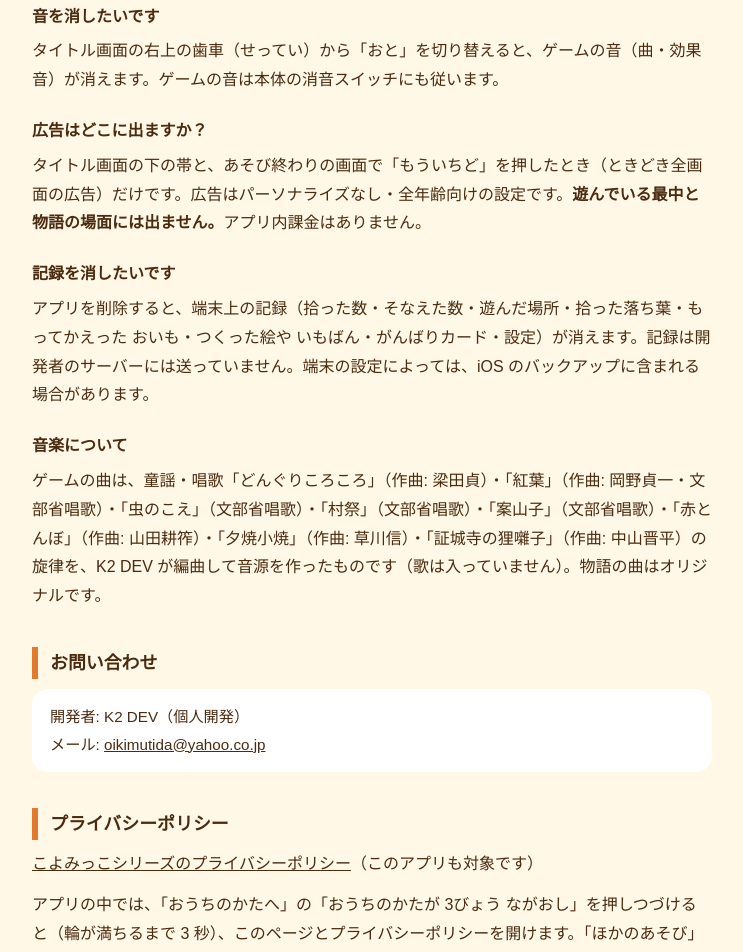
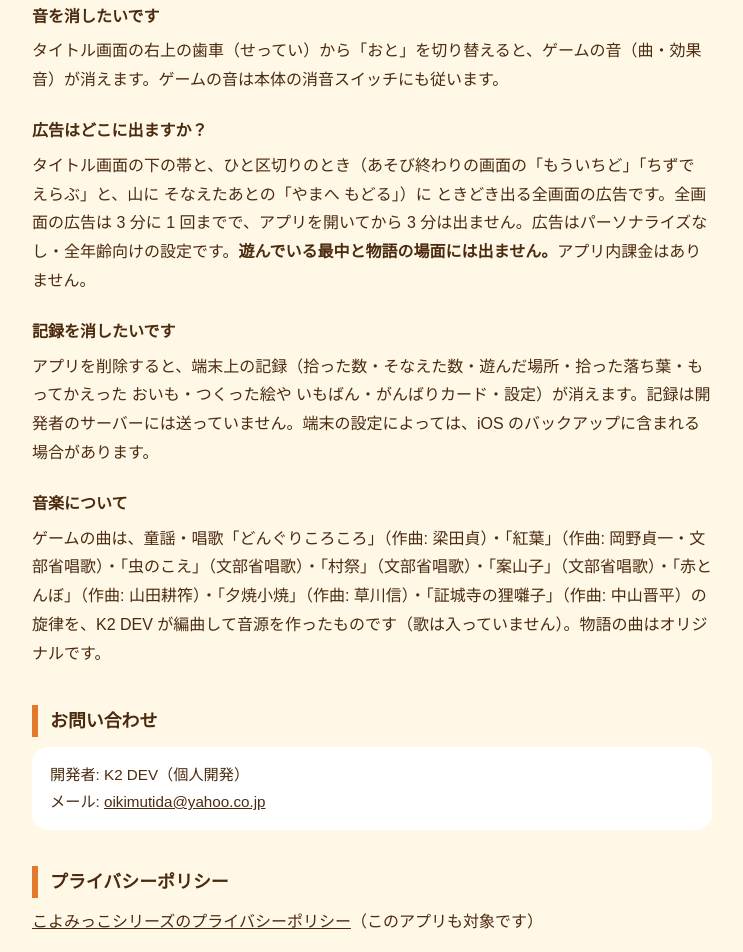
Before and after one commit to kentarokentaro/imohori-support, a plain HTML site: page index.html in a window 1280 px wide. Shown: the part 3026-3978 px from the top of the page, without its empty margins (268-1011 px from the left). Drawn offline with Linux system fonts and the light colour scheme; a web font is replaced by a local one.

Commit message:
広告の場所を更新（ひと区切りの全画面・3分に1回まで）
Co-Authored-By: Claude Opus 5.5 <noreply@anthropic.com>

```diff
--- a/index.html
+++ b/index.html
@@ -82,7 +82,7 @@
   <p>タイトル画面の右上の歯車（せってい）から「おと」を切り替えると、ゲームの音（曲・効果音）が消えます。ゲームの音は本体の消音スイッチにも従います。</p>
 
   <h3>広告はどこに出ますか？</h3>
-  <p>タイトル画面の下の帯と、あそび終わりの画面で「もういちど」を押したとき（ときどき全画面の広告）だけです。広告はパーソナライズなし・全年齢向けの設定です。<strong>遊んでいる最中と物語の場面には出ません。</strong>アプリ内課金はありません。</p>
+  <p>タイトル画面の下の帯と、ひと区切りのとき（あそび終わりの画面の「もういちど」「ちずで えらぶ」と、山に そなえたあとの「やまへ もどる」）に ときどき出る全画面の広告です。全画面の広告は 3 分に 1 回までで、アプリを開いてから 3 分は出ません。広告はパーソナライズなし・全年齢向けの設定です。<strong>遊んでいる最中と物語の場面には出ません。</strong>アプリ内課金はありません。</p>
 
   <h3>記録を消したいです</h3>
   <p>アプリを削除すると、端末上の記録（拾った数・そなえた数・遊んだ場所・拾った落ち葉・もってかえった おいも・つくった絵や いもばん・がんばりカード・設定）が消えます。記録は開発者のサーバーには送っていません。端末の設定によっては、iOS のバックアップに含まれる場合があります。</p>
```
